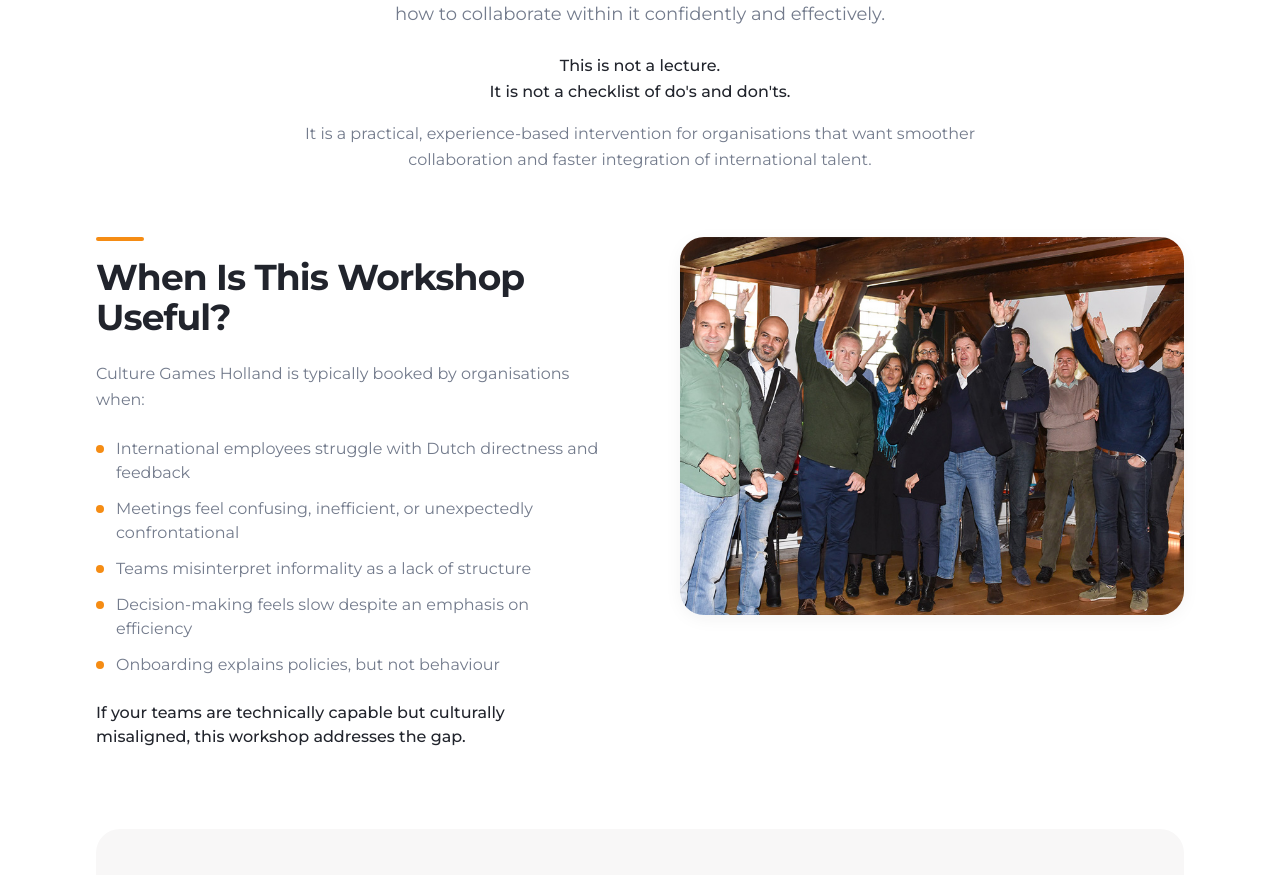
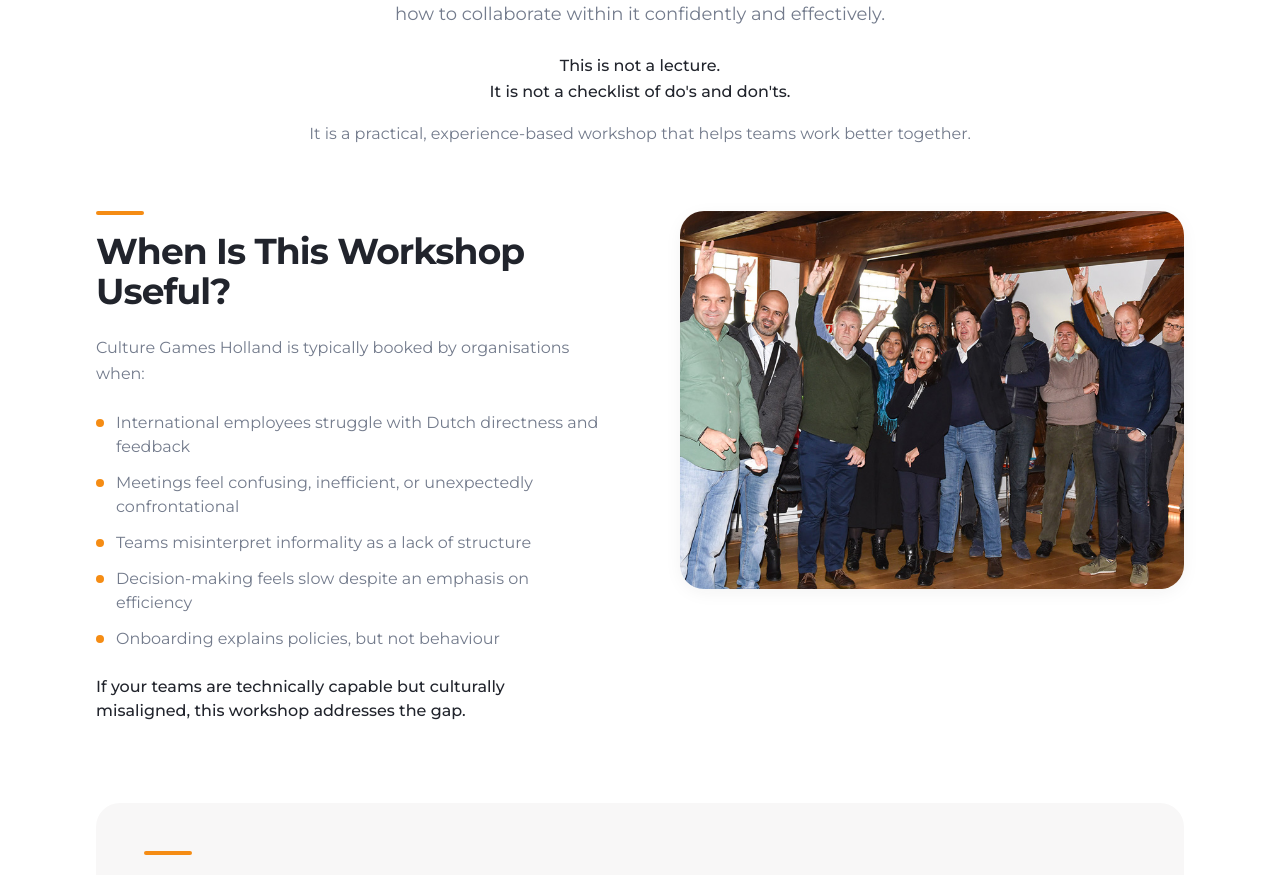
Before and after one commit to midogo21-netizen/culture-games-holland-site, a React (Vite) app: page / in a window 1280 px wide. Shown: the part 800-1675 px from the top of the page. Built offline with nearby package versions, Linux system fonts and the light colour scheme; the HTML template or start-up script is replaced by a standard one.

Commit message:
Visual edit in Lovable
Edited UI in Lovable

```diff
--- a/src/components/About.tsx
+++ b/src/components/About.tsx
@@ -5,16 +5,13 @@ const About = () => {
       <div className="container-narrow mx-auto">
         {/* Intro Section */}
         <div className="max-w-3xl mx-auto text-center space-y-6 mb-16">
-          <p className="text-lg text-muted-foreground leading-relaxed">Culture Games Holland is a facilitator-led intercultural workshop designed for international professionals working in the Netherlands.
-Through structured, gamified challenges, participants learn how Dutch workplace culture actually functions — and how to collaborate within it confidently and effectively.</p>
+          <p className="text-lg text-muted-foreground leading-relaxed">Culture Games Holland is a facilitator-led intercultural workshop designed for international professionals working in the Netherlands. Through structured, gamified challenges, participants learn how Dutch workplace culture actually functions — and how to collaborate within it confidently and effectively.</p>
           <div className="space-y-4 text-muted-foreground leading-relaxed">
             <p className="font-medium text-foreground">
               This is not a lecture.<br />
               It is not a checklist of do's and don'ts.
             </p>
-            <p>
-              It is a practical, experience-based intervention for organisations that want smoother collaboration and faster integration of international talent.
-            </p>
+            <p>It is a practical, experience-based workshop that helps teams work better together.</p>
           </div>
         </div>
 
```
